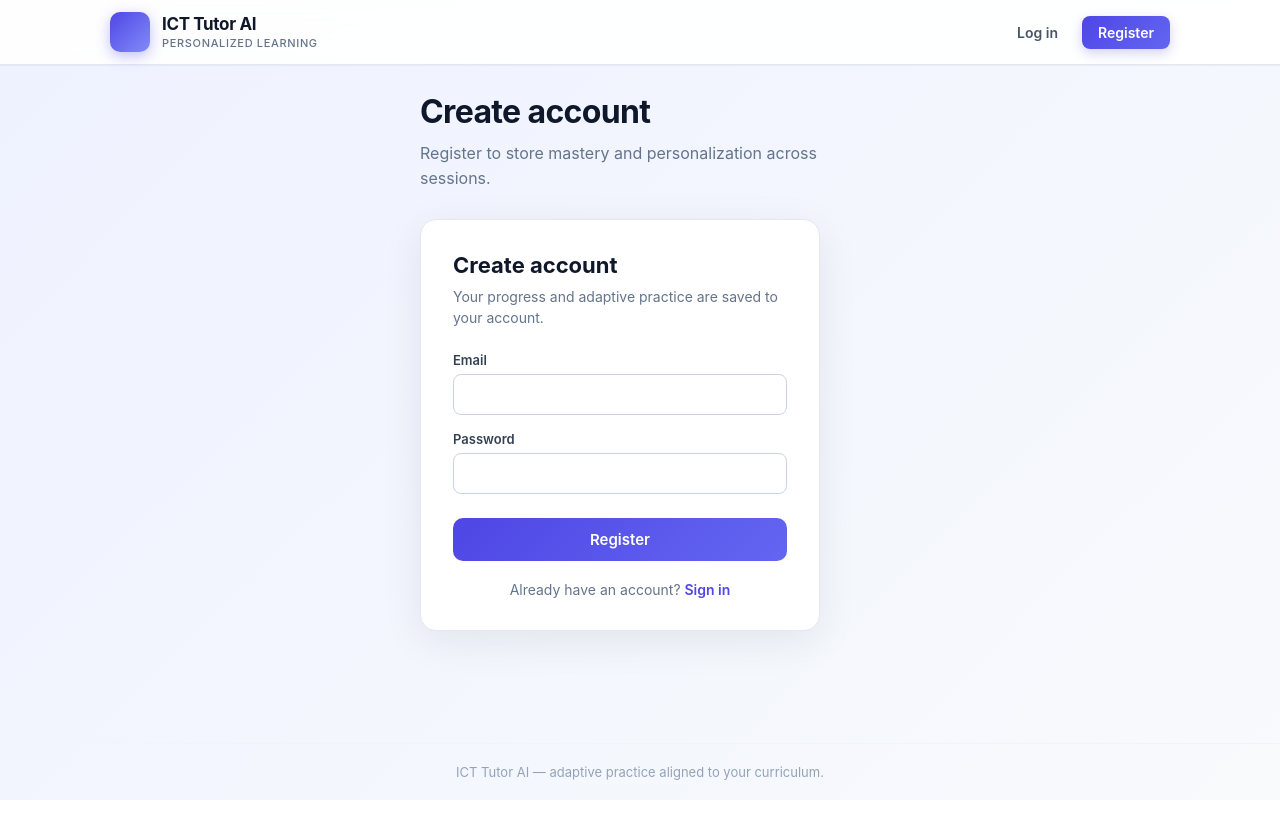
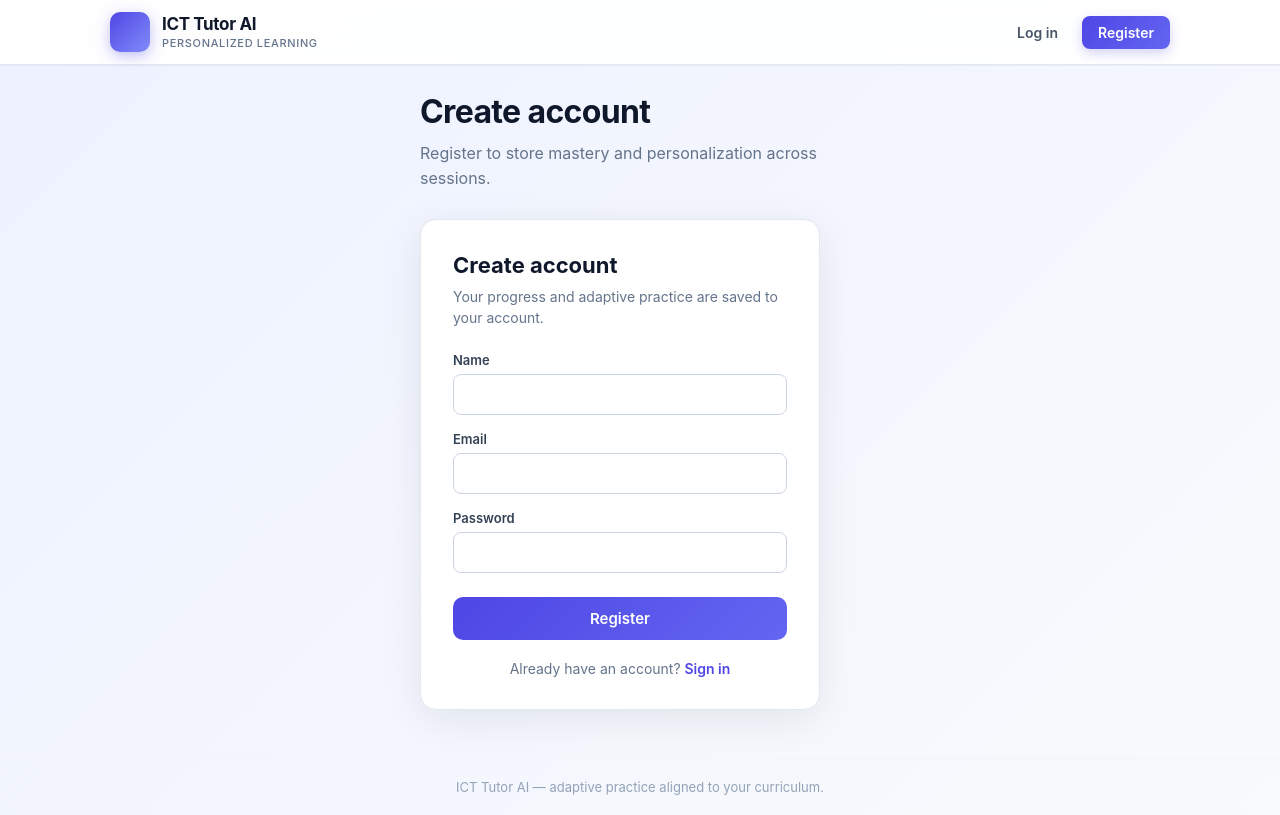
Before and after one commit to Ifath-101/ICT_Tutor.AI, a React app in the folder frontend/: page /register in a window 1280 px wide. Built offline with nearby package versions, Linux system fonts and the light colour scheme; the HTML template or start-up script is replaced by a standard one.

Commit message:
User profile improved

```diff
--- a/frontend/src/components/LoginForm.jsx
+++ b/frontend/src/components/LoginForm.jsx
@@ -8,6 +8,7 @@ function LoginForm({ variant }) {
   const { login, register } = useAuth();
   const navigate = useNavigate();
   const location = useLocation();
+  const [name, setName] = useState("");
   const [email, setEmail] = useState("");
   const [password, setPassword] = useState("");
   const [error, setError] = useState("");
@@ -25,7 +26,7 @@ function LoginForm({ variant }) {
       if (variant === "login") {
         await login(email.trim(), password);
       } else {
-        await register(email.trim(), password);
+        await register(name.trim(), email.trim(), password);
       }
       navigate(from, { replace: true });
     } catch (err) {
@@ -50,6 +51,19 @@ function LoginForm({ variant }) {
       </p>
 
       <form onSubmit={submit} className="auth-form">
+        {variant === "register" && (
+          <label className="auth-label">
+            Name
+            <input
+              type="text"
+              className="auth-input"
+              value={name}
+              onChange={(e) => setName(e.target.value)}
+              required
+              autoComplete="name"
+            />
+          </label>
+        )}
         <label className="auth-label">
           Email
           <input
--- a/frontend/src/components/MainLayout.jsx
+++ b/frontend/src/components/MainLayout.jsx
@@ -55,7 +55,7 @@ function MainLayout() {
           {user && (
             <div className="shell-user shell-user--desktop">
               <span className="shell-user__email" title={user.email}>
-                {user.email}
+                {user.name || user.email}
               </span>
               <button type="button" className="shell-logout" onClick={logout}>
                 Log out
@@ -89,7 +89,7 @@ function MainLayout() {
 
           {user && menuOpen && (
             <div className="shell-user shell-user--mobile">
-              <span className="shell-user__email">{user.email}</span>
+              <span className="shell-user__email">{user.name || user.email}</span>
               <button
                 type="button"
                 className="shell-logout"
--- a/frontend/src/context/AuthContext.jsx
+++ b/frontend/src/context/AuthContext.jsx
@@ -61,8 +61,8 @@ export function AuthProvider({ children }) {
   );
 
   const register = useCallback(
-    async (email, password) => {
-      await api.post("/register", { email, password });
+    async (name, email, password) => {
+      await api.post("/register", { name, email, password });
       await login(email, password);
     },
     [login]
```
Also changed, not shown: 2 other files (tests, documents, lock files or other folders).
